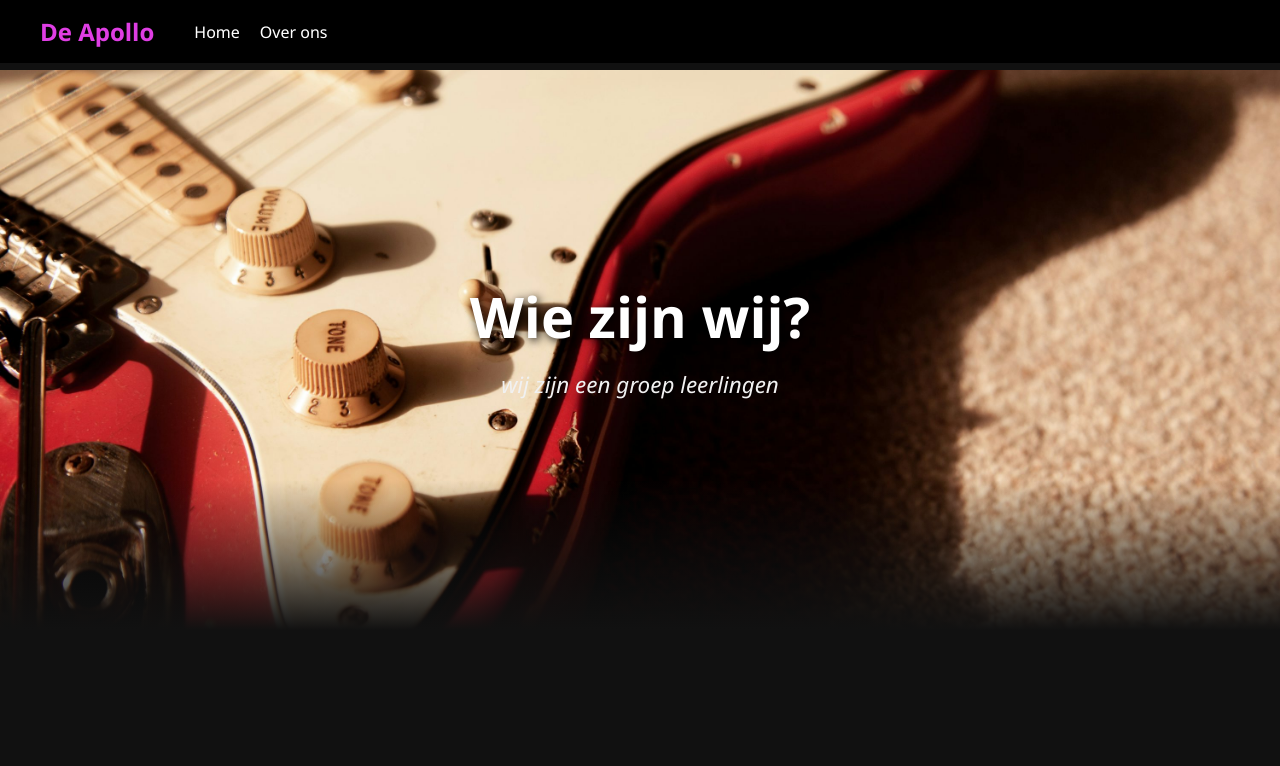
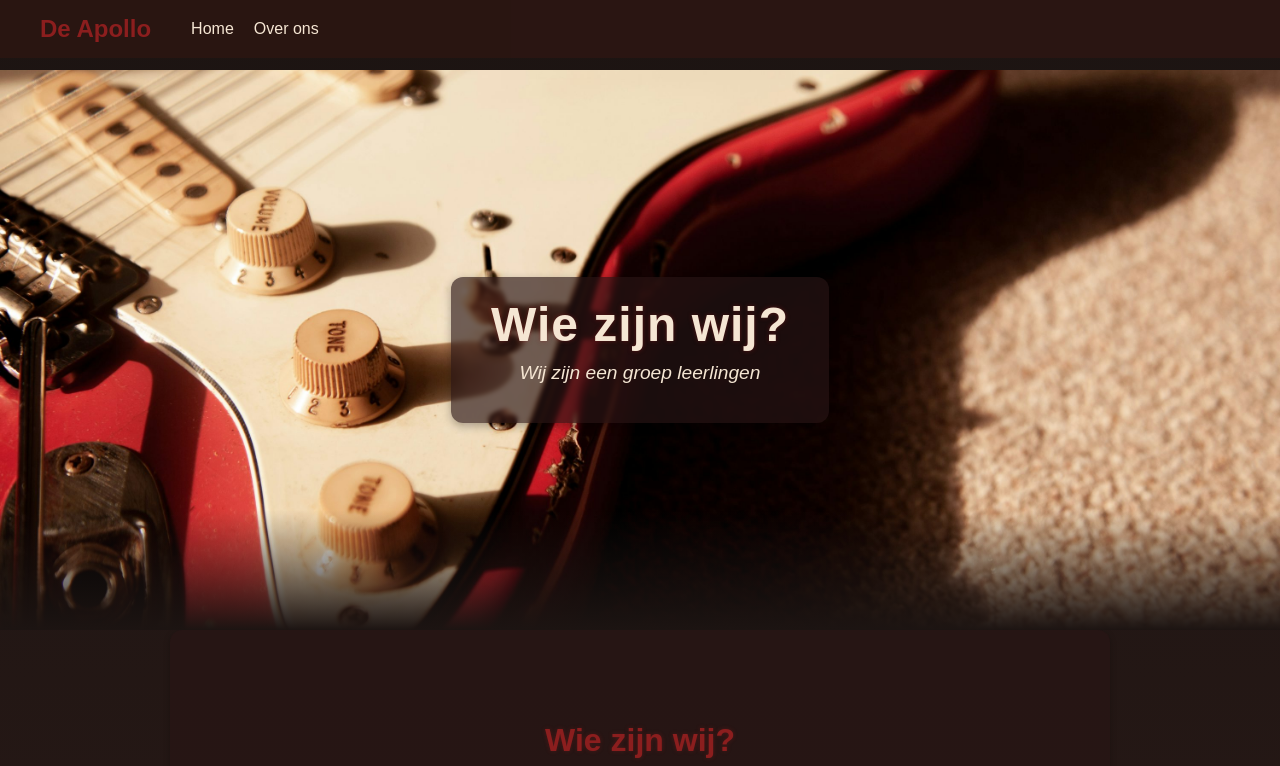
Before and after one commit to DeApolloBar/DeApollo, a plain HTML site: page overons.html in a window 1280 px wide. Shown: the top 766 px of the page. Drawn offline with Linux system fonts and the light colour scheme.

Commit message:
Update overons.html

```diff
--- a/overons.html
+++ b/overons.html
@@ -7,13 +7,13 @@
 <style>
     body {
       margin: 0;
-      font-family: 'Segoe UI', Arial, sans-serif;
-      background-color: #111;
-      color: #fff;
+      font-family: 'Poppins', Arial, sans-serif;
+      background: linear-gradient(180deg, #1c1412 0%, #2a1a17 100%);
+      color: #f5e6d3; /* warm beige tekst */
     }
     /* Navbar */
     nav {
-      background-color: rgba(0,0,0,0.85);
+      background-color: rgba(44, 22, 18, 0.9);
       position: fixed;
       top: 0;
       left: 0;
@@ -26,7 +26,7 @@
     nav .logo {
       font-size: 1.5em;
       font-weight: bold;
-      color: #df3ee4;
+      color: #8b1e1e; /* neutraler rood accent */
       text-decoration: none;
       margin-right: 40px;
     }
@@ -38,13 +38,13 @@
       gap: 20px;
     }
     nav ul li a {
-      color: #fff;
+      color: #f5e6d3;
       text-decoration: none;
       font-size: 1em;
       transition: color 0.3s ease;
     }
     nav ul li a:hover {
-      color: #df3ee4;
+      color: #b23a3a; /* iets zachter rood */
     }
     /* Header Banner */
     header {
@@ -66,23 +66,31 @@
       bottom: 0;
       left: 0;
       width: 100%;
-      height: 150px;
-      background: linear-gradient(to bottom, rgba(0,0,0,0) 0%, #111 100%);
+      height: 120px;
+      background: linear-gradient(to bottom, rgba(0,0,0,0) 0%, #1c1412 100%);
     }
-    header h1 {
-      font-size: 3.5em;
+    /* Titel achtergrond */
+    .title-box {
+      background: rgba(40, 20, 20, 0.65); /* iets lichter en minder warm */
+      backdrop-filter: blur(2px); /* subtiel blur */
+      padding: 20px 40px;
+      border-radius: 12px;
+      display: inline-block;
+      box-shadow: 0 3px 10px rgba(0,0,0,0.3);
+    }
+    .title-box h1 {
+      font-size: 3em;
       margin: 0;
-      text-shadow: 2px 2px 10px #000;
-      position: relative;
-      z-index: 1;
+      font-weight: 700;
+      letter-spacing: 1px;
+      color: #f5e6d3;
+      text-shadow: 0 0 4px rgba(139, 30, 30, 0.5); /* zachtere rood glow */
     }
-    header p {
-      font-size: 1.4em;
-      margin-top: 15px;
+    .title-box p {
+      font-size: 1.2em;
+      margin-top: 10px;
       font-style: italic;
-      color: #f1f1f1;
-      position: relative;
-      z-index: 1;
+      color: #f5e6d3;
     }
     /* Content */
     section {
@@ -90,32 +98,20 @@
       max-width: 900px;
       margin: auto;
       text-align: center;
+      background: rgba(40, 20, 20, 0.6); /* iets minder warm rood/bruin */
+      border-radius: 12px;
+      box-shadow: 0 2px 6px rgba(0,0,0,0.25);
     }
-    section h2 {
+    section h2, section h3, section h4 {
       font-size: 2em;
       margin-bottom: 20px;
-      color: #e63946;
+      color: #8b1e1e; /* neutraler rood accent */
+      text-shadow: 0 0 4px rgba(139,30,30,0.4);
     }
     section p {
       font-size: 1.2em;
       line-height: 1.6;
-    }
-    /* Call to Action */
-    .cta-button {
-      display: inline-block;
-      padding: 15px 35px;
-      margin-top: 30px;
-      background-color: #e63946;
-      color: #fff;
-      text-decoration: none;
-      font-size: 1.2em;
-      font-weight: bold;
-      border-radius: 30px;
-      transition: background-color 0.3s ease, transform 0.2s ease;
-    }
-    .cta-button:hover {
-      background-color: #d62828;
-      transform: scale(1.05);
+      color: #f5e6d3;
     }
 </style>
 </head>
@@ -130,19 +126,11 @@
 </nav>
 <!-- Header Banner -->
 <header>
+  <div class="title-box">
     <h1>Wie zijn wij?</h1>
-<P> wij zijn een groep leerlingen</p>
+    <p>Wij zijn een groep leerlingen</p>
+  </div>
 </header>
-<!-- Content -->
-<section>
-<nav>
-<a href="overons.html" class="logo">De Apollo</a>
-<ul>
-<li><a href="index.html">Home</a></li>
-<li><a href="overons.html">Over ons</a></li>
-</ul>
-</nav>
-
 <!-- Content -->
 <section>
 <h3>Wie zijn wij?</h3>
@@ -159,12 +147,10 @@
     zodat artiesten zonder hoge kosten wel ergens kunnen starten.<br>
     Voor bezoekers is er live-muziek, in een sfeer waar hapjes en drankjes te halen zijn.<br>
 </p>
-<h4>contact</h4>
+<h4>Contact</h4>
 <p>
     deapolloxx@gmail.com<br>
     mbrusche27@hotmail.com<br>
 </p>
 </section>
-
 </body>
-</html>
```
Lines whose indentation alone changed are shown as unchanged.
